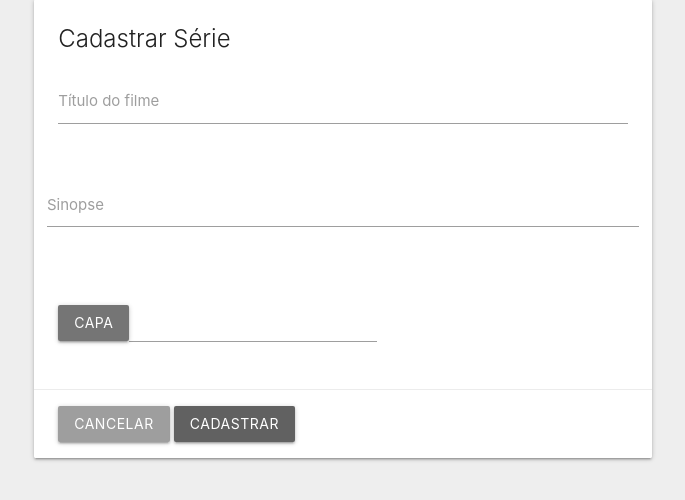
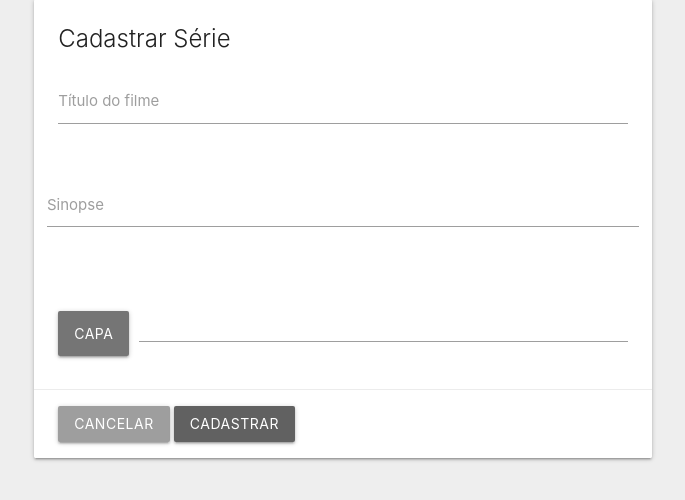
Before and after one commit to murielwenn/minhaserie, a PHP site: page /novo in a window 1280 px wide. Shown: the part 257-757 px from the top of the page, without its empty margins (297-982 px from the left). Run offline with PHP 8.4, Linux system fonts and the light colour scheme.

Commit message:
.env *.db

```diff
--- a/view/cadastro.php
+++ b/view/cadastro.php
@@ -43,8 +43,8 @@
                             </div>
 
                         </div>
-                        <div class=" input-field valign-wrapper">
-                            <div class="btn grey darken-1 file-field">
+                        <div class=" input-field file-field ">
+                            <div class="btn grey darken-1 input-field">
                                 <span>Capa</span>
                                 <input type="file" multiple name="poster_file">
                             </div>
```
Also changed, not shown: 1 other file.
